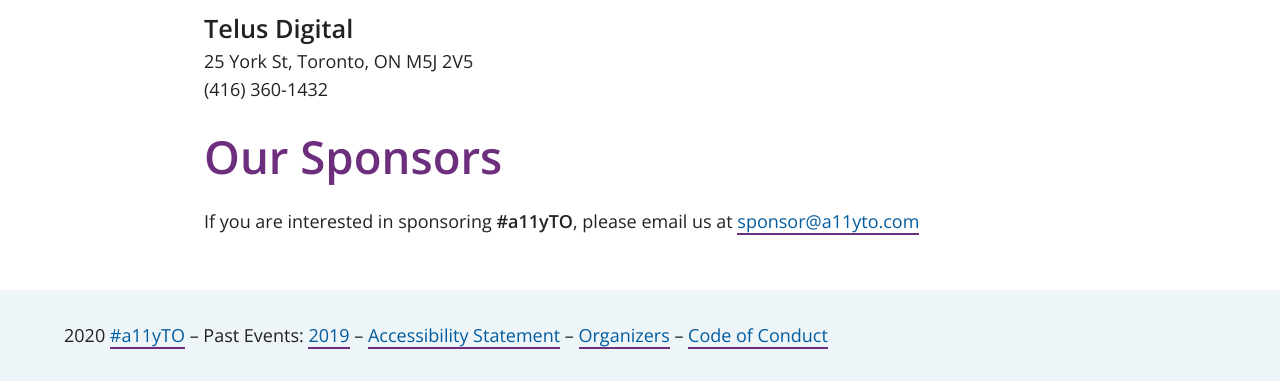
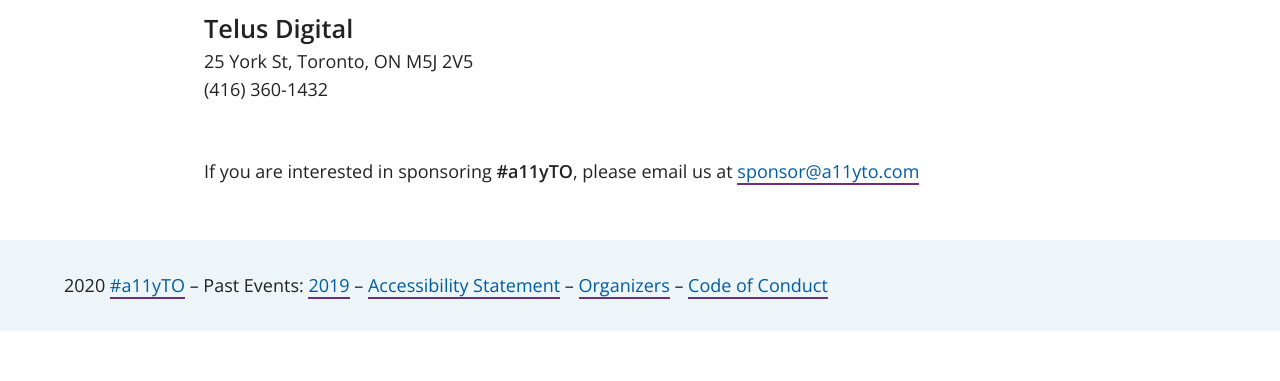
Before and after one commit to a11yTO/static-irl-site, a Jekyll site: the page built from index.html, in a window 1280 px wide and 900 px high, scrolled down 1456 px, cut to the strip 519-900 px from the top of the window. Built offline with Jekyll 4.4.1, drawn with Linux system fonts in a browser that asks for light colours; after the commit the page ends 2306 px from its top, so only the background shows below that.

Commit message:
Remove sponsors title

```diff
--- a/_includes/sponsors.html
+++ b/_includes/sponsors.html
@@ -1,6 +1,6 @@
 <section class="sponsorships">
-  <h2>Our Sponsors</h2>
-  <!-- <div class="sponsors ">
+  <!-- <h2>Our Sponsors</h2>
+  <div class="sponsors ">
     <div>
       <img src="/assets/sponsors/HumanSpace-logo.png " alt="Human Space" class="logo">
     </div>
```
